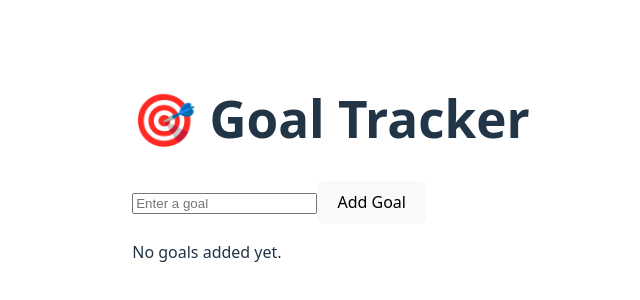
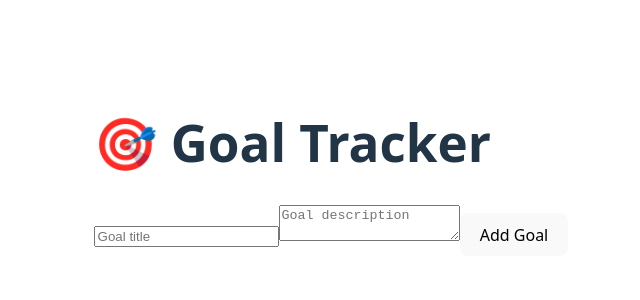
Before and after one commit to divyanshkande/goal-tracker-frontend, a React (Vite) app: page / in a window 1280 px wide. Shown: the part 232-532 px from the top of the page, without its empty margins (309-949 px from the left). Built offline with nearby package versions, Linux system fonts and the light colour scheme.

Commit message:
✨ Day 3: Add goal form, list display, delete functionality

```diff
--- a/src/App.jsx
+++ b/src/App.jsx
@@ -1,23 +1,13 @@
-import { useState } from "react";
+import React from "react";
 import GoalList from "./components/GoalList";
-import GoalForm from "./components/GoalForm";
 
 function App() {
-  const [goals, setGoals] = useState([]);
-
-  const addGoalHandler = (goalText) => {
-    const newGoal = {
-      id: Date.now(),
-      text: goalText,
-    };
-    setGoals((prevGoals) => [newGoal, ...prevGoals]);
-  };
-
   return (
-    <div className="p-4 text-center min-h-screen bg-gray-100">
-      <h1 className="text-3xl font-bold mb-4">🎯 Goal Tracker</h1>
-      <GoalForm onAddGoal={addGoalHandler} />
-      <GoalList goals={goals} />
+    <div className="min-h-screen bg-gray-100 p-4">
+      <h1 className="text-3xl font-bold mb-4 text-center flex justify-center items-center gap-2">
+        🎯 Goal Tracker
+      </h1>
+      <GoalList />
     </div>
   );
 }
--- a/src/components/GoalCard.jsx
+++ b/src/components/GoalCard.jsx
@@ -1,7 +1,16 @@
-const GoalCard = ({ goal }) => {
+import React from "react";
+
+const GoalCard = ({ goal, onDelete }) => {
   return (
-    <div className="bg-white shadow rounded p-4 hover:shadow-lg transition">
-      <p>{goal.text}</p>
+    <div className="bg-white shadow-md rounded p-4 mb-4">
+      <h3 className="text-xl font-semibold">{goal.title}</h3>
+      <p className="text-gray-600">{goal.description}</p>
+      <button
+        onClick={() => onDelete(goal.id)}
+        className="text-red-500 hover:underline mt-2"
+      >
+        Delete
+      </button>
     </div>
   );
 };
--- a/src/components/GoalForm.jsx
+++ b/src/components/GoalForm.jsx
@@ -1,27 +1,44 @@
-import { useState } from "react";
+import React, { useState } from "react";
 
 const GoalForm = ({ onAddGoal }) => {
-  const [goalText, setGoalText] = useState("");
+  const [title, setTitle] = useState("");
+  const [description, setDescription] = useState("");
 
   const handleSubmit = (e) => {
     e.preventDefault();
-    if (goalText.trim() === "") return;
-    onAddGoal(goalText);
-    setGoalText("");
+
+    if (!title.trim() || !description.trim()) return;
+
+    const newGoal = {
+      id: Date.now(),
+      title,
+      description,
+    };
+
+    onAddGoal(newGoal); // 🔥 lifts state up
+
+    setTitle("");
+    setDescription("");
   };
 
   return (
-    <form onSubmit={handleSubmit} className="flex gap-2 mt-4 justify-center">
+    <form onSubmit={handleSubmit} className="mb-4">
       <input
         type="text"
-        value={goalText}
-        onChange={(e) => setGoalText(e.target.value)}
-        placeholder="Enter a goal"
-        className="border rounded px-4 py-2 w-1/2"
+        placeholder="Goal title"
+        value={title}
+        onChange={(e) => setTitle(e.target.value)}
+        className="border p-2 w-full mb-2 rounded"
+      />
+      <textarea
+        placeholder="Goal description"
+        value={description}
+        onChange={(e) => setDescription(e.target.value)}
+        className="border p-2 w-full mb-2 rounded"
       />
       <button
         type="submit"
-        className="bg-blue-600 text-white px-4 py-2 rounded hover:bg-blue-700"
+        className="bg-blue-500 text-white px-4 py-2 rounded hover:bg-blue-600"
       >
         Add Goal
       </button>
--- a/src/components/GoalList.jsx
+++ b/src/components/GoalList.jsx
@@ -1,14 +1,23 @@
+import React, { useState } from "react";
+import GoalForm from "./GoalForm";
 import GoalCard from "./GoalCard";
 
-const GoalList = ({ goals }) => {
-  if (goals.length === 0) {
-    return <p className="text-gray-600 mt-6">No goals added yet.</p>;
-  }
+const GoalList = () => {
+  const [goals, setGoals] = useState([]);
+
+  const handleAddGoal = (goal) => {
+    setGoals((prevGoals) => [...prevGoals, goal]);
+  };
+
+  const handleDeleteGoal = (id) => {
+    setGoals((prevGoals) => prevGoals.filter((goal) => goal.id !== id));
+  };
 
   return (
-    <div className="grid grid-cols-1 md:grid-cols-2 gap-4 mt-6 px-4">
+    <div className="max-w-xl mx-auto">
+      <GoalForm onAddGoal={handleAddGoal} />
       {goals.map((goal) => (
-        <GoalCard key={goal.id} goal={goal} />
+        <GoalCard key={goal.id} goal={goal} onDelete={handleDeleteGoal} />
       ))}
     </div>
   );
```
